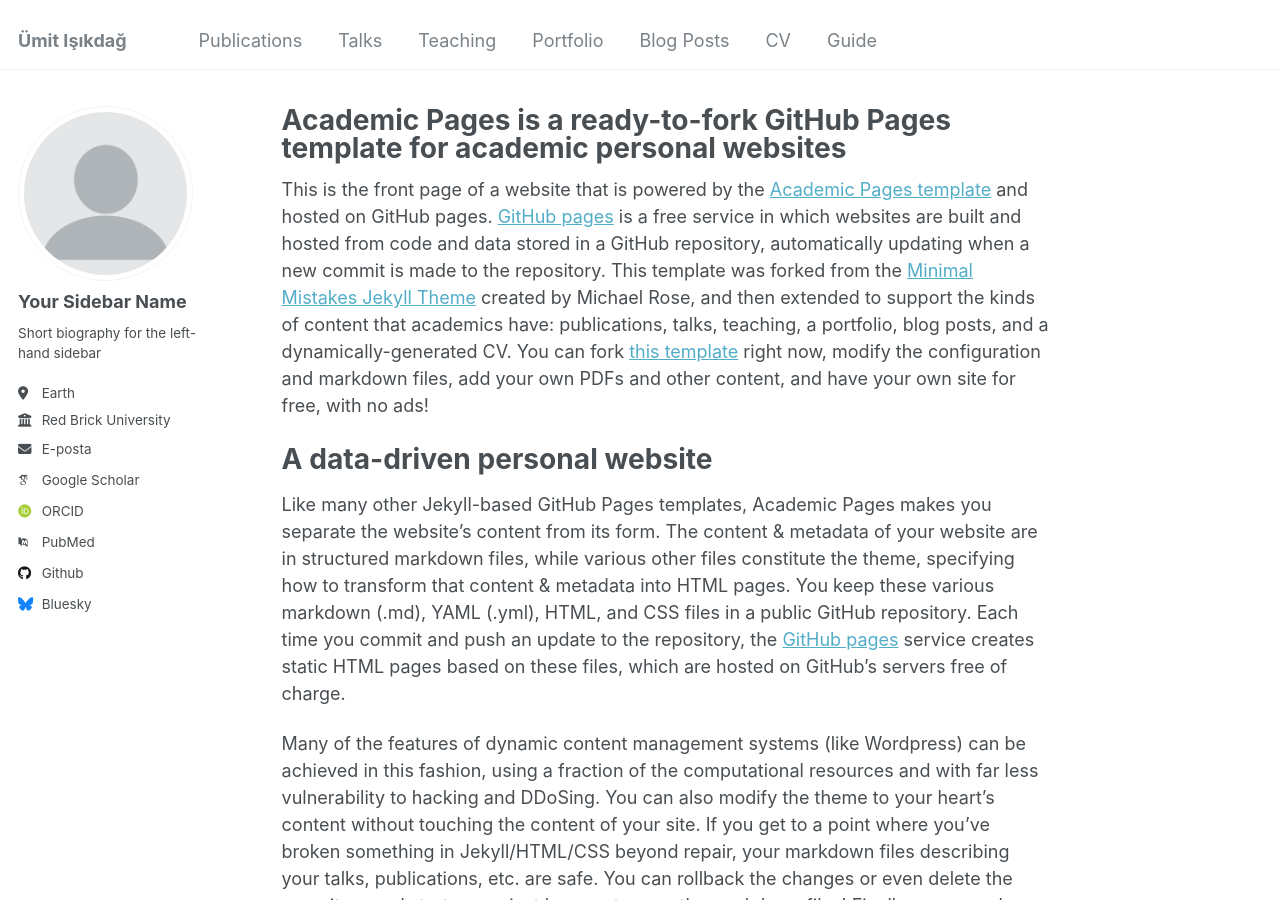
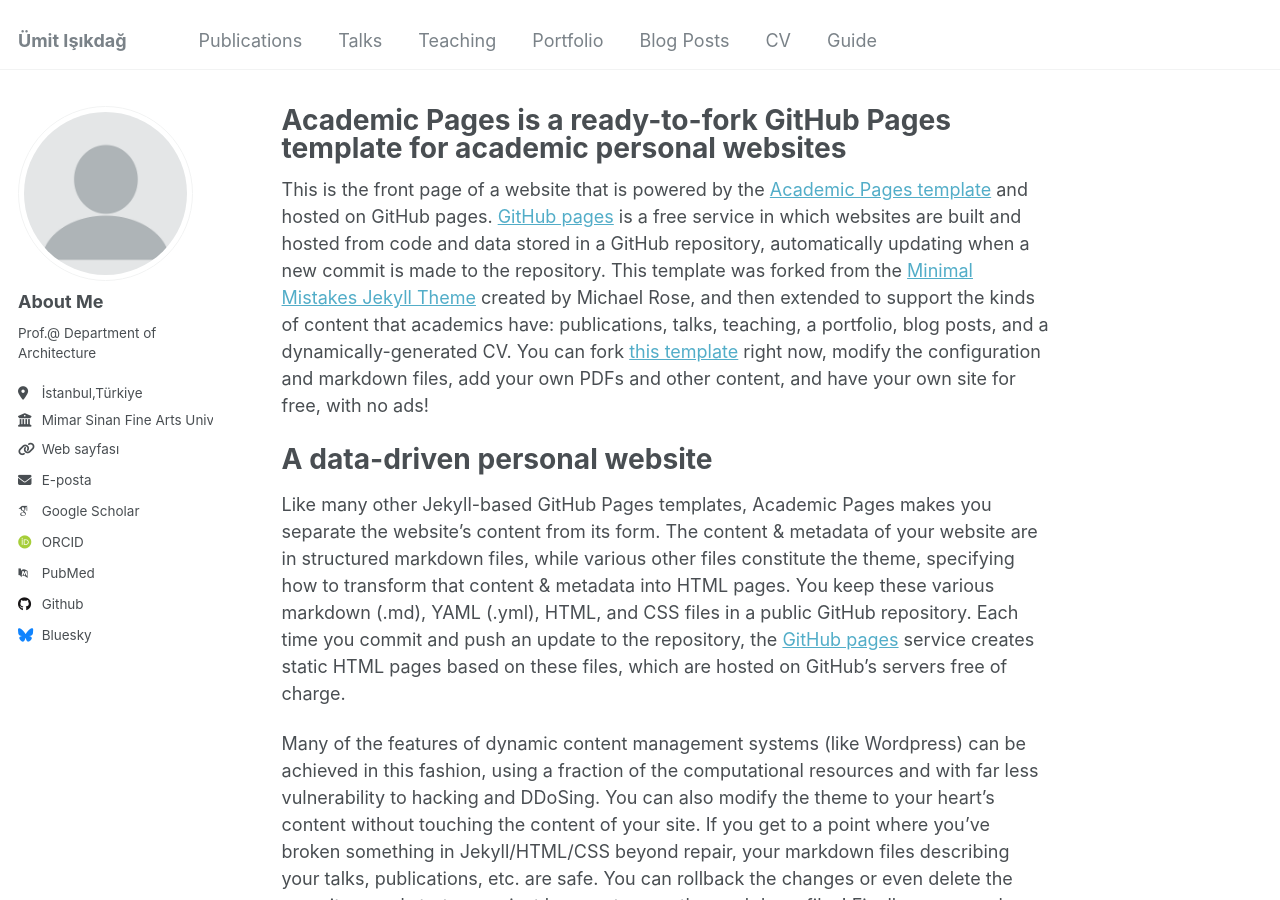
Before and after one commit to uisikdag/uisikdag.github.io, a Jekyll site: the page built from _pages/about.md, in a window 1280 px wide and 900 px high. Built offline with Jekyll 4.4.1, drawn with Linux system fonts in a browser that asks for light colours; some web fonts are replaced.

Commit message:
Update _config.yml

```diff
--- a/_config.yml
+++ b/_config.yml
@@ -22,13 +22,13 @@ repository               : "academicpages/academicpages.github.io"
 author:
   # Biographic information
   avatar           : "profile.png"
-  name             : "Your Sidebar Name"
+  name             : "About Me"
   pronouns         : # example: "she/her"
-  bio              : "Short biography for the left-hand sidebar"
-  location         : "Earth"
-  employer         : "Red Brick University"
-  uri              : # URL
-  email            : "none@example.org"
+  bio              : "Prof.@ Department of Architecture"
+  location         : "İstanbul,Türkiye"
+  employer         : "Mimar Sinan Fine Arts University / İstanbul"
+  uri              : "https://umit.web.tr"
+  email            : "umit.isikdag@msgsu.edu.tr"
 
   # Academic websites
   arxiv            : # URL - Update with the correct link to your profile
```
